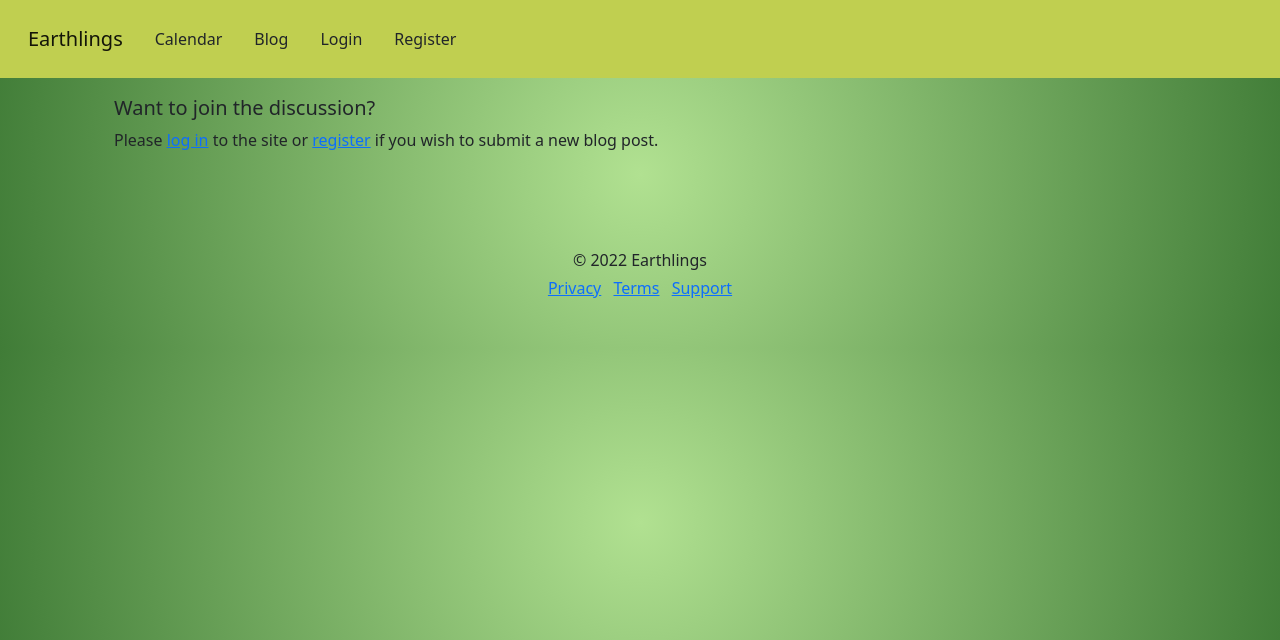
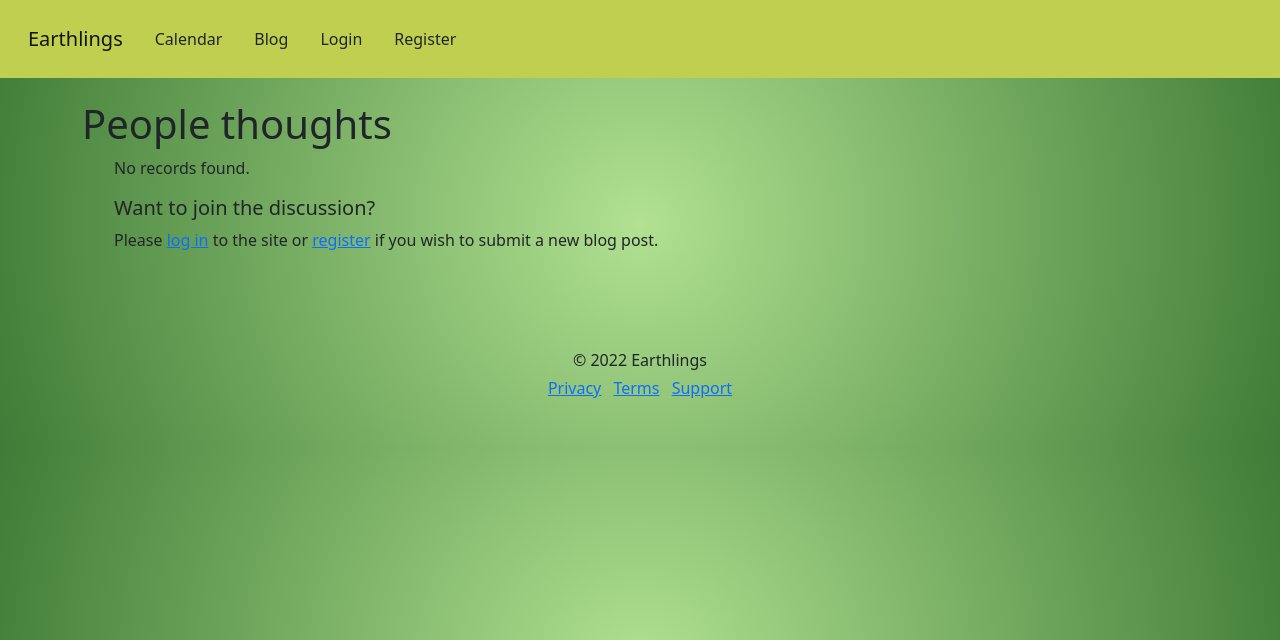
Before and after one commit to JoyZadan/Earthlings, a Flask app: page /blog in a window 1280 px wide. Shown: the top 640 px of the page. Run offline with Flask 2, Linux system fonts and the light colour scheme; data that the repository does not hold is empty; some libraries are stand-ins or nearby versions.

Commit message:
fixx padding issue

```diff
--- a/static/css/style.css
+++ b/static/css/style.css
@@ -36,6 +36,10 @@ body {
     text-decoration: underline !important;
     color: #000 !important;
 
+}
+
+body {
+    padding-top: 100px;
 }
 
 nav {
--- a/templates/index.html
+++ b/templates/index.html
@@ -2,6 +2,11 @@
 
 {% block css %}
     <link rel="stylesheet" href="{{ url_for('static', filename='css/landing.css') }}" type="text/css">
+    <style>
+        body {
+            padding-top: 0px;
+        }
+    </style>
 {% endblock %}
 {% block js %}
 
```
